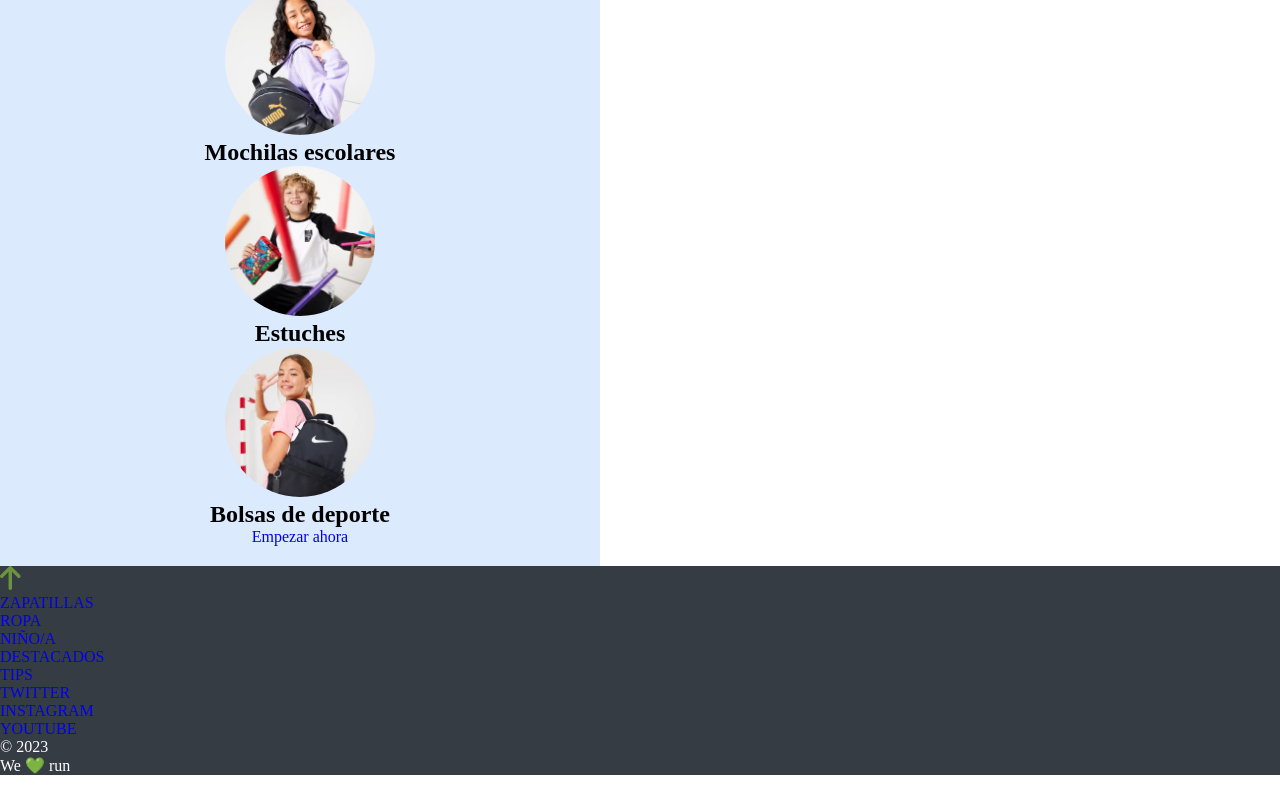
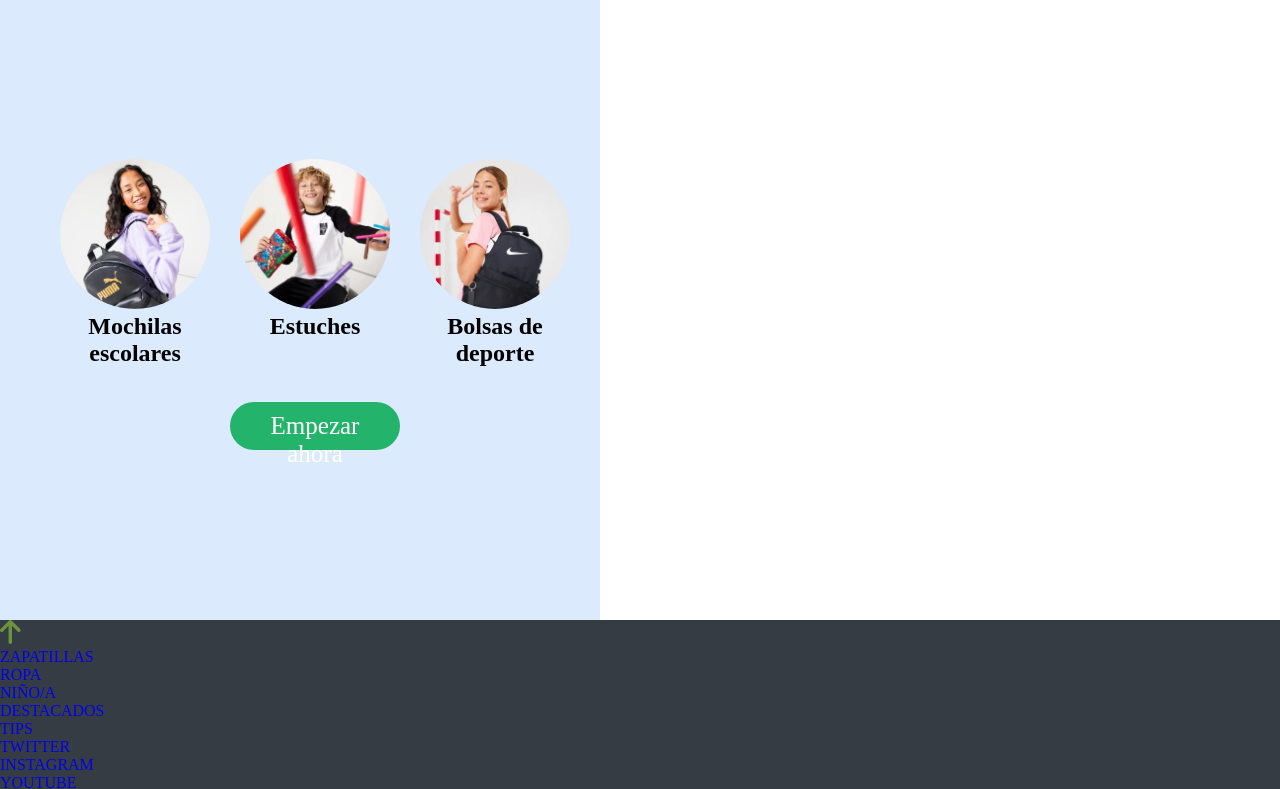
Before and after one commit to Adalab/modulo-1-evaluacion-final-Tania-nad, a website built with Vite: page src/index.html in a window 1280 px wide. Shown: the part 946-1735 px from the top of the page. Built offline with nearby package versions, Linux system fonts and the light colour scheme; files whose address does not match are found by name.

Commit message:
create grid

```diff
--- a/src/index.html
+++ b/src/index.html
@@ -16,6 +16,8 @@
 
     <main>
       <load src="/partials/main.html" />
+      <load src="/partials/grid.html" />
+
     </main>
     <load src="partials/footer.html" />
 
--- /dev/null
+++ b/src/partials/grid.html
@@ -0,0 +1,23 @@
+<div class="kids">
+    <section class="school">
+        <h3>¡Prepáralos con tus marcas favoritas!</h3>
+        <h1>VUELTA AL COLE</h1>
+    </section>
+    <section class="girl-1">
+        <img class="girl__image" src="./images/lpbts-mod05-img01-desk.png" alt="girlwithpumabag">
+        <h2>Mochilas escolares</h2>
+    </section>
+    <section class="boy">
+        <img class="boy__image" src="./images/lpbts-mod05-img04-mob.png" alt="boy">
+        <h2>Estuches</h2>
+    </section>
+    <section class="girl-2">
+        <img class="nike__image" src="./images/lpbts-mod05-img03-mob.png" alt="girl">
+        <h2>Bolsas de deporte</h2>
+    </section>
+    <section class="start-now">
+        <a class="link" href="https://adalab.es/">Empezar ahora</a>
+    </section>
+
+
+</div>
--- a/src/partials/main.html
+++ b/src/partials/main.html
@@ -10,24 +10,3 @@
 
 
 </div>
-<div class="kids">
-    <h3>¡Prepáralos con tus marcas favoritas!</h3>
-    <h1>VUELTA AL COLE</h1>
-    <div class="girl">
-        <img class="girl__image" src="./images/lpbts-mod05-img01-desk.png" alt="girlwithpumabag">
-    </div>
-
-    <h2>Mochilas escolares</h2>
-    <div class="boy">
-        <img class="boy__image" src="./images/lpbts-mod05-img04-mob.png" alt="boy">
-    </div>
-
-    <h2>Estuches</h2>
-    <div class="nike">
-        <img class="nike__image" src="./images/lpbts-mod05-img03-mob.png" alt="girl">
-    </div>
-
-    <h2>Bolsas de deporte</h2>
-    <a href="https://adalab.es/">Empezar ahora</a>
-</div>
-</main>
--- /dev/null
+++ b/src/scss/layout/_grid.scss
@@ -0,0 +1,74 @@
+.kids{
+    display: grid;
+    grid-template-columns: 1fr 1fr 1fr 1fr 1fr;
+    grid-template-rows: 1fr 1fr 1fr;
+    background-color: #dceafd;
+    padding: 30px;
+    gap: 15px 30px;
+
+
+}
+.school{
+    grid-column-start: 1;
+    grid-column-end: 6;
+    display: flex;
+    flex-direction: column;
+    align-items: center;
+    margin-bottom: 20px;
+
+
+
+
+
+
+}
+.girl-1{
+    grid-column-start: 2;
+    grid-column-end: 3;
+    &__image{
+        width: 150px;
+        height: 150px;
+        object-fit: cover;
+        border-radius: 50%;
+    }
+}
+.boy{
+    grid-column-start: 3;
+    grid-column-end: 4;
+    &__image{
+        width: 150px;
+        height: 150px;
+        object-fit: cover;
+        border-radius: 50%;
+    }
+}
+.girl-2{
+    grid-column-start: 4;
+    grid-column-end: 5;
+    &__image{
+        width: 150px;
+        height: 150px;
+        object-fit: cover;
+        border-radius: 50%;
+    }
+}
+.start-now{
+    grid-column-start: 1;
+    grid-column-end: 6;
+    margin-top: 20px;
+    display: flex;
+    flex-direction: column;
+    align-items: center;
+    text-align: center;
+
+}
+.link{
+    background-color: #24b36b;
+    color: white;
+    font-size: small;
+    border-radius: 100px;
+    width: 170px;
+    height: 48px;
+    padding: 10px 20px;
+    font-size: 25px;
+}
--- a/src/scss/layout/_main.scss
+++ b/src/scss/layout/_main.scss
@@ -44,12 +44,6 @@
     transition: transform 0.3s ease;
 }
 
-.kids {
-    background-color: #dceafd;
-    padding: 20px;
-
-
-}
 .girl{
     &__image{
         width: 150px;
--- a/src/scss/main.scss
+++ b/src/scss/main.scss
@@ -3,3 +3,4 @@
 @import 'layout/main';
 @import 'layout/footer';
 @import 'layout/hero';
+@import 'layout/grid'
```
